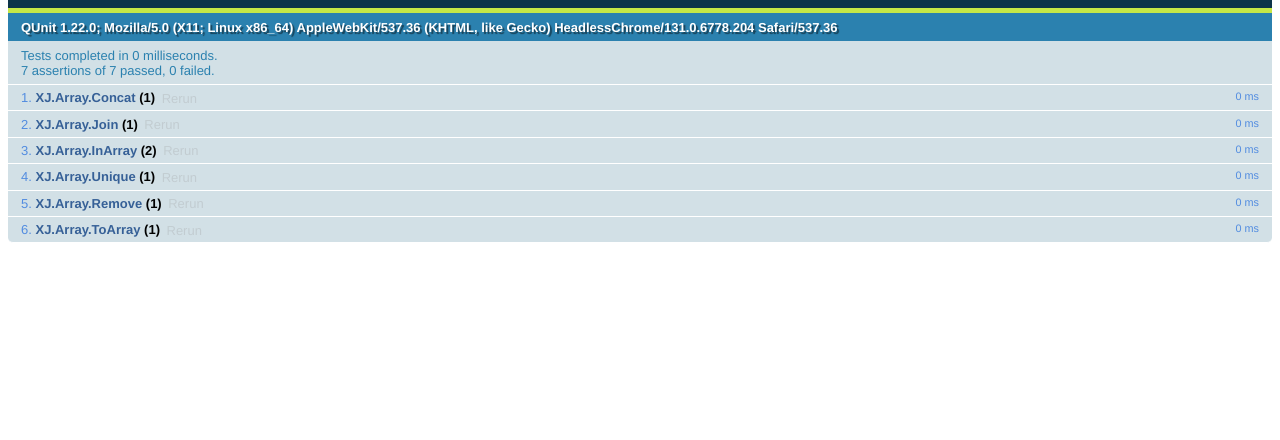
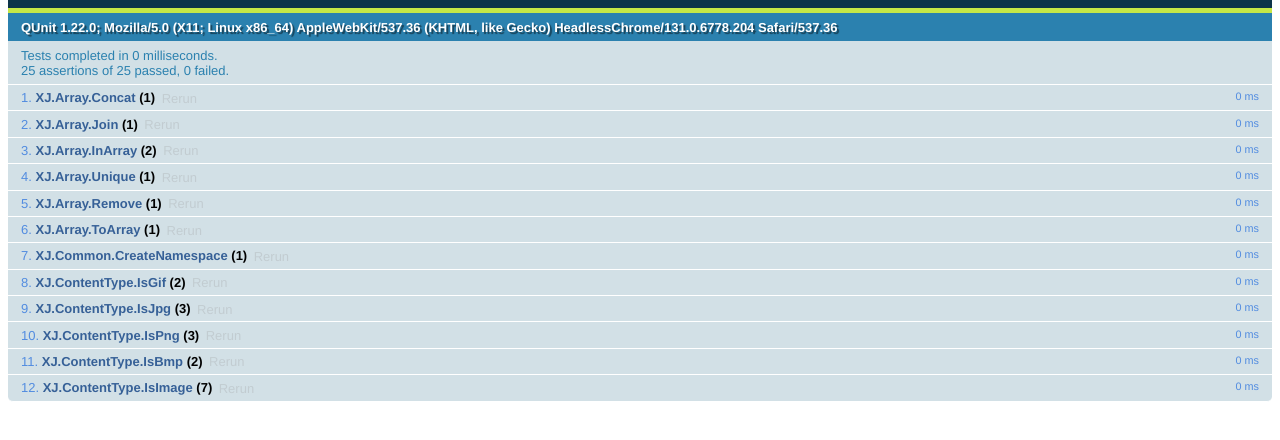
Before and after one commit to xucongli1989/XJsTool, a website: page XJsTool/UnitTest/index.html in a window 1280 px wide. Shown: the part 48-488 px from the top of the page. Drawn offline with Linux system fonts and the light colour scheme.

Commit message:
add UnitTest

```diff
--- a/XJsTool/UnitTest/index.html
+++ b/XJsTool/UnitTest/index.html
@@ -13,8 +13,9 @@
   <ol id="qunit-tests"></ol>
 </body>
 <script type="text/javascript">
+//Array
 test("XJ.Array.Concat", function() {
-  ok( XJ.Array.Concat([1,2],[3,4],[5,6]).toString() === "1,2,3,4,5,6", "Passed!" );
+  deepEqual( XJ.Array.Concat([1,2],[3,4],[5,6]) , [1,2,3,4,5,6], "Passed!" );
 });
 test("XJ.Array.Join", function() {
   ok(XJ.Array.Join(',',[1,2,3],[4,5],['a','b','c'])=="1,2,3,4,5,a,b,c","Passed!");
@@ -24,13 +25,49 @@ test("XJ.Array.InArray", function() {
   ok(XJ.Array.InArray('a',[1,2,3,'b','a','d','s'],5)===-1,"Passed!");
 });
 test("XJ.Array.Unique",function(){
-    ok(XJ.Array.Unique([1,1,2,2,3]).toString()==="1,2,3","Passed!");
+    deepEqual(XJ.Array.Unique([1,1,2,2,3]),[1,2,3],"Passed!");
 });
 test("XJ.Array.Remove",function(){
-    ok(XJ.Array.Remove([1,2,3,4,5],[4,5,6]).toString()==="1,2,3","Passed!");
+    deepEqual(XJ.Array.Remove([1,2,3,4,5],[4,5,6]),[1,2,3],"Passed!");
 });
 test("XJ.Array.ToArray",function(){
-    ok(XJ.Array.ToArray("[1,2,3]").toString()==="1,2,3","Passed!");
+    deepEqual(XJ.Array.ToArray("[1,2,3]"),[1,2,3],"Passed!");
 });
+//common
+test("XJ.Common.CreateNamespace",function(){
+    ok(XJ.Common.CreateNamespace("a.b.c.d.e")==a.b.c.d.e,"Passed!");
+});
+//ContentType
+test("XJ.ContentType.IsGif",function(){
+    ok(XJ.ContentType.IsGif("Image/Gif"),"Passed!");
+    ok(!XJ.ContentType.IsGif("Image/Jpeg"),"Passed!");
+});
+test("XJ.ContentType.IsJpg",function(){
+    ok(XJ.ContentType.IsJpg("Image/Jpeg"),"Passed!");
+    ok(XJ.ContentType.IsJpg("application/x-jpg"),"Passed!");
+    ok(!XJ.ContentType.IsJpg("application/x-x"),"Passed!");
+});
+test("XJ.ContentType.IsPng",function(){
+    ok(XJ.ContentType.IsPng("Image/png"),"Passed!");
+    ok(XJ.ContentType.IsPng("application/x-png"),"Passed!");
+    ok(!XJ.ContentType.IsPng("application/x-x"),"Passed!");
+});
+test("XJ.ContentType.IsBmp",function(){
+    ok(XJ.ContentType.IsBmp("application/x-bmp"),"Passed!");
+    ok(!XJ.ContentType.IsBmp("application/x-x"),"Passed!");
+});
+test("XJ.ContentType.IsImage",function(){
+    ok(XJ.ContentType.IsImage("Image/Gif"),"Passed!");
+    ok(XJ.ContentType.IsImage("Image/Jpeg"),"Passed!");
+    ok(XJ.ContentType.IsImage("Image/png"),"Passed!");
+    ok(XJ.ContentType.IsImage("application/x-jpg"),"Passed!");
+    ok(XJ.ContentType.IsImage("application/x-png"),"Passed!");
+    ok(XJ.ContentType.IsImage("application/x-bmp"),"Passed!");
+
+    ok(!XJ.ContentType.IsImage("application/x-x"),"Passed!");
+});
+
+
+
 </script>
 </html>
```
